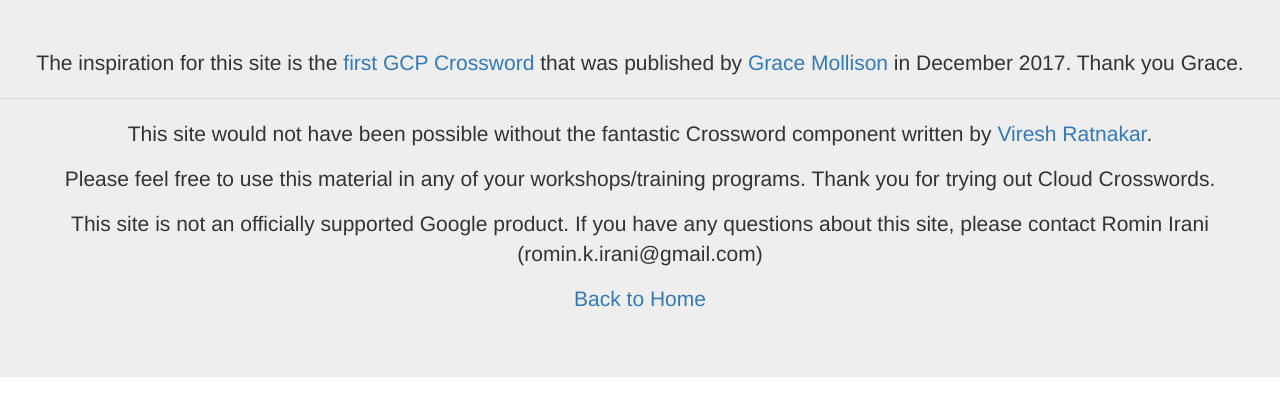
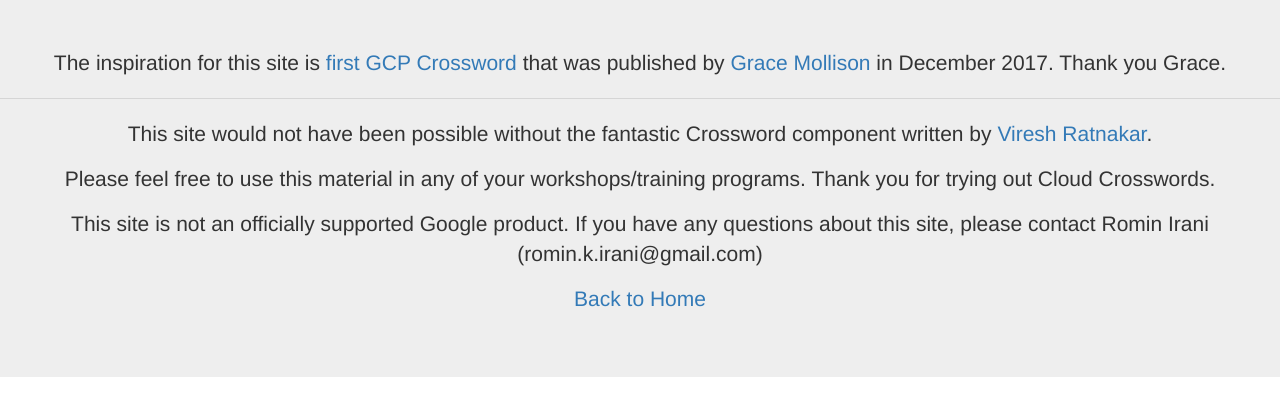
Before and after one commit to rominirani/cloud-crosswords, a plain HTML site: page about.html in a window 1280 px wide. Drawn offline with nearby package versions, Linux system fonts and the light colour scheme.

Commit message:
update about.html

```diff
--- a/about.html
+++ b/about.html
@@ -10,7 +10,7 @@
     </head>
   <body>
     <div class="jumbotron text-center">
-      <p>The inspiration for this site is the <a target="_blank" href="https://medium.com/google-cloud/gcp-festive-fun-a-crossword-for-xmas-971917e2f5a8">first GCP Crossword</a> that was published by <a href="https://twitter.com/grapesfrog">Grace Mollison</a> in December 2017. Thank you Grace.</p>
+      <p>The inspiration for this site is <a target="_blank" href="https://medium.com/google-cloud/gcp-festive-fun-a-crossword-for-xmas-971917e2f5a8">first GCP Crossword</a> that was published by <a href="https://twitter.com/grapesfrog">Grace Mollison</a> in December 2017. Thank you Grace.</p>
       <hr/>
       <p>This site would not have been possible without the fantastic Crossword component written by <a href="https://github.com/viresh-ratnakar/exolve">Viresh Ratnakar</a>. </p>
       <p>Please feel free to use this material in any of your workshops/training programs. Thank you for trying out Cloud Crosswords.</p>
```
